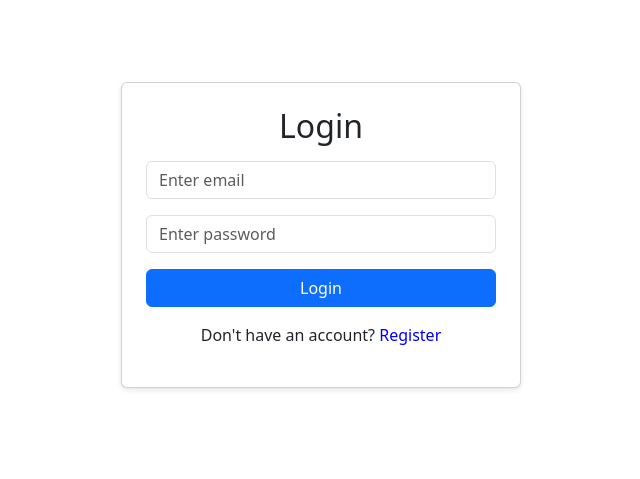
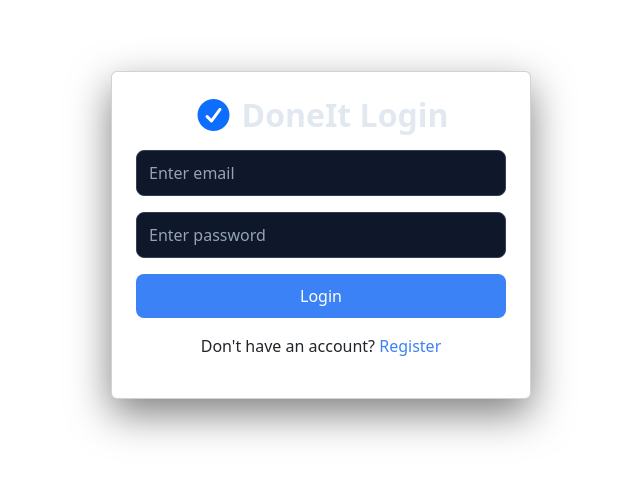
Before and after one commit to moinchhipa/Todo_App, a React (Vite) app in the folder frontend/: page /login in a window 1280 px wide. Shown: the part 165-644 px from the top of the page, without its empty margins (319-959 px from the left). Built offline with nearby package versions, Linux system fonts and the light colour scheme.

Commit message:
styled login and register components

```diff
--- a/frontend/src/pages/Login.css
+++ b/frontend/src/pages/Login.css
@@ -1,15 +1,90 @@
-.log-card {
-    max-width: 400px;
-    padding: 20px;
-    border: 1px solid #ccc;
-    border-radius: 5px;
-    box-shadow: 0 2px 5px rgba(0, 0, 0, 0.1);
+/* ===== Page Background ===== */
+body {
+  background: #0f172a;
 }
 
+/* Center container spacing */
+.container {
+  padding: 20px;
+}
+
+/* ===== Shared Card Style ===== */
+.log-card,
 .reg-card {
-    max-width: 400px;
-    padding: 20px;
-    border: 1px solid #ccc;
-    border-radius: 5px;
-    box-shadow: 0 2px 5px rgba(0, 0, 0, 0.1);
+  max-width: 420px;
+  background: #1e293b;
+  border-radius: 14px;
+  padding: 2rem;
+  border: 1px solid #334155;
+  box-shadow: 0 15px 40px rgba(0, 0, 0, 0.5);
+  color: #e2e8f0;
+  transition: 0.3s ease;
 }
+
+/* Hover effect */
+.log-card:hover,
+.reg-card:hover {
+  transform: translateY(-3px);
+}
+
+/* Heading */
+.log-card h2,
+.reg-card h2 {
+  color: #e2e8f0;
+  font-weight: 600;
+}
+
+/* ===== Inputs ===== */
+.log-card .form-control,
+.reg-card .form-control {
+  background: #0f172a;
+  border: 1px solid #334155;
+  color: #e2e8f0;
+  border-radius: 8px;
+  padding: 10px 12px;
+  transition: 0.2s ease;
+}
+
+.log-card .form-control::placeholder,
+.reg-card .form-control::placeholder {
+  color: #94a3b8;
+}
+
+.log-card .form-control:focus,
+.reg-card .form-control:focus {
+  background: #0f172a;
+  color: #e2e8f0;
+  border-color: #3b82f6;
+  box-shadow: 0 0 0 2px rgba(59, 130, 246, 0.2);
+}
+
+/* ===== Buttons ===== */
+.log-card .btn-primary,
+.reg-card .btn-primary {
+  background: #3b82f6;
+  border: none;
+  border-radius: 8px;
+  padding: 10px;
+  font-weight: 500;
+  transition: 0.2s ease;
+}
+
+.log-card .btn-primary:hover,
+.reg-card .btn-primary:hover {
+  background: #2563eb;
+  transform: scale(1.02);
+}
+
+/* ===== Links ===== */
+.log-card span,
+.reg-card span {
+  color: #3b82f6 !important;
+  font-weight: 500;
+  transition: 0.2s;
+}
+
+.log-card span:hover,
+.reg-card span:hover {
+  text-decoration: underline;
+  color: #60a5fa !important;
+}
--- a/frontend/src/pages/Login.jsx
+++ b/frontend/src/pages/Login.jsx
@@ -37,7 +37,10 @@ function Login() {
   return (
     <div className="container d-flex justify-content-center align-items-center vh-100">
       <div className="card w-100 p-4 text-center log-card">
-        <h2 className="mb-3">Login</h2>
+        <h2 className="mb-3">
+          <i className="fa-solid fa-circle-check me-2 text-primary"></i>
+          DoneIt Login
+        </h2>
         <form onSubmit={handleSubmit}>
           <div className="mb-3">
             <input
--- a/frontend/src/pages/Register.jsx
+++ b/frontend/src/pages/Register.jsx
@@ -38,7 +38,10 @@ function Register() {
     <div className="container d-flex justify-content-center align-items-center vh-100">
       <div className="col-md-4">
         <div className="card w-100 p-4 text-center reg-card">
-          <h2 className="text-center mb-4 fs-2">Create Account</h2>
+          <h2 className="mb-4 fs-2">
+            <i className="fa-solid fa-circle-check me-2 text-primary"></i>
+            Create Account
+          </h2>
           <form onSubmit={handleSubmit}>
             <div className="mb-3">
               <input
@@ -73,7 +76,7 @@ function Register() {
                 required
               />
             </div>
-            <button className="w-100 btn btn-primary">SignIn</button>
+            <button className="w-100 btn btn-primary">Register</button>
           </form>
           <p className="mt-3">
             Already have an account?{" "}
```
